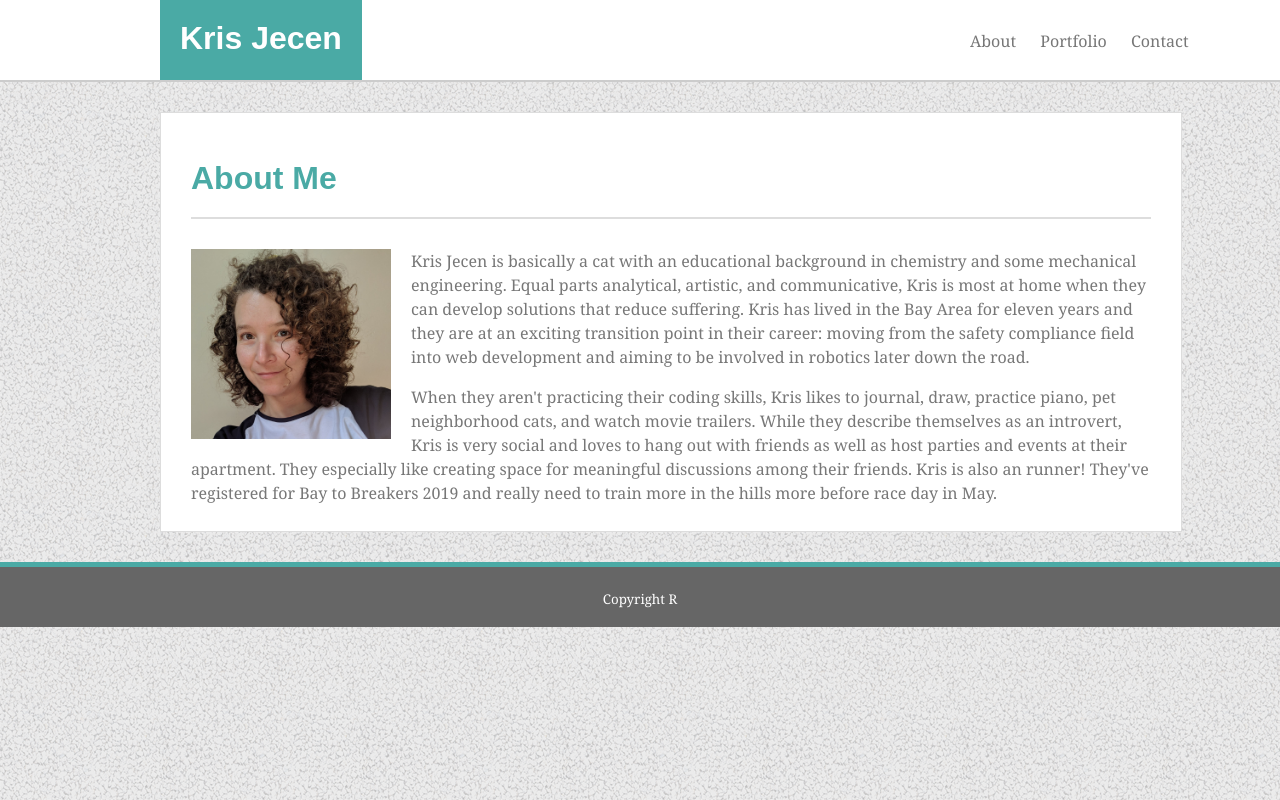
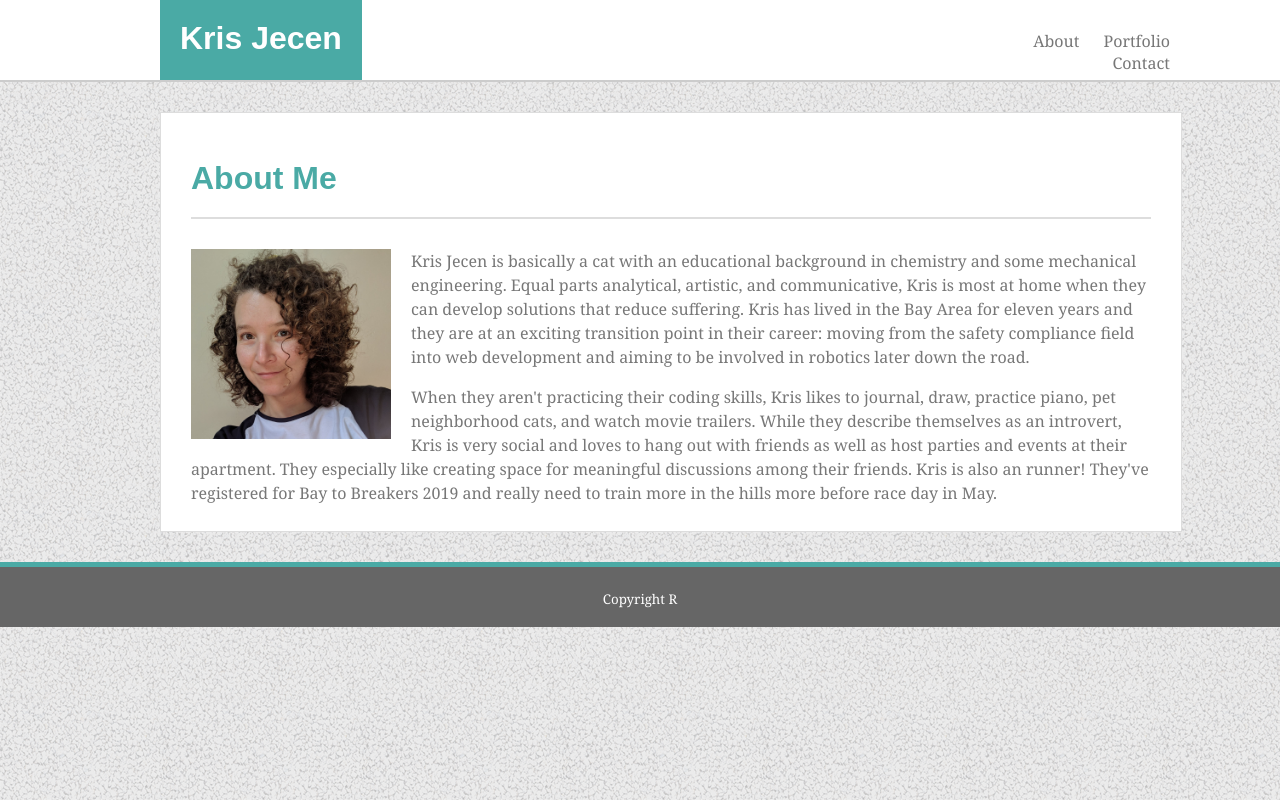
Before and after one commit to krisjecen/Basic-Portfolio, a plain HTML site: page index.html in a window 1280 px wide. Drawn offline with Linux system fonts and the light colour scheme.

Commit message:
adjusted nav width and alignment

```diff
--- a/assets/css/style.css
+++ b/assets/css/style.css
@@ -35,10 +35,11 @@ header {
 
 nav {
     position: absolute;
-    left: 960px;
-    width: 300px;
+    left: 950px;
+    width: 230px;
     color: #777777;
     padding: 30px 0px;
+    text-align: right;
 }
 
 nav a, nav a:visited {
```
